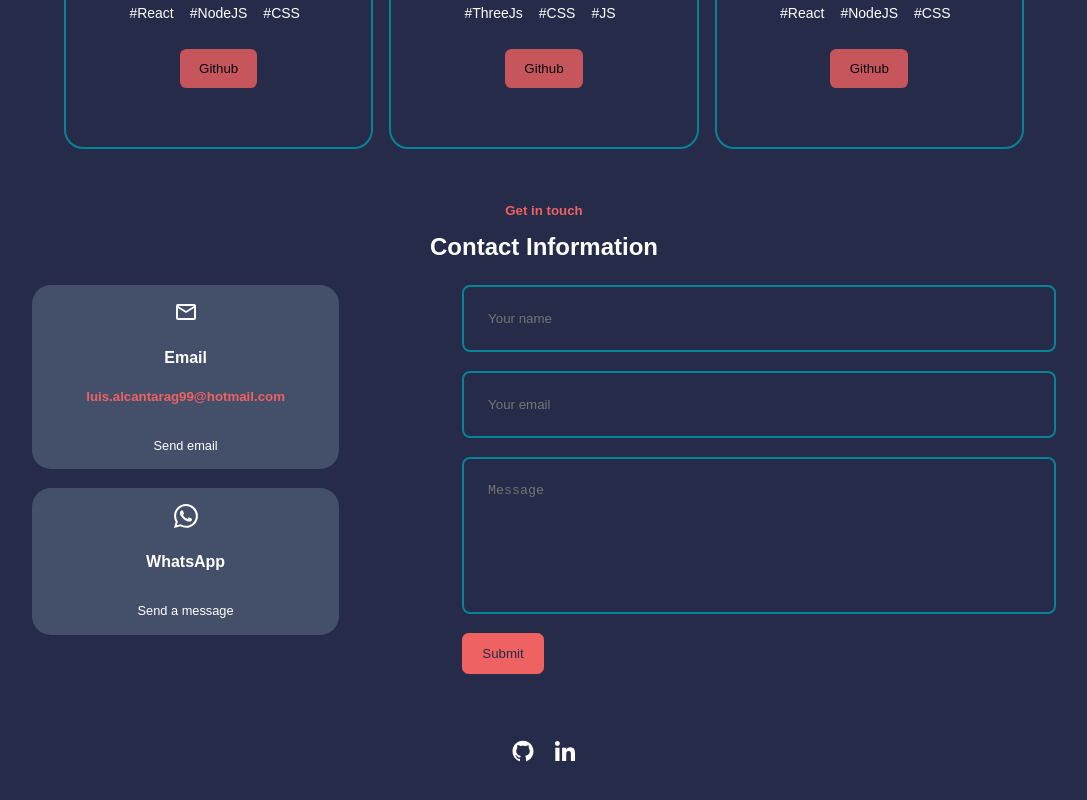
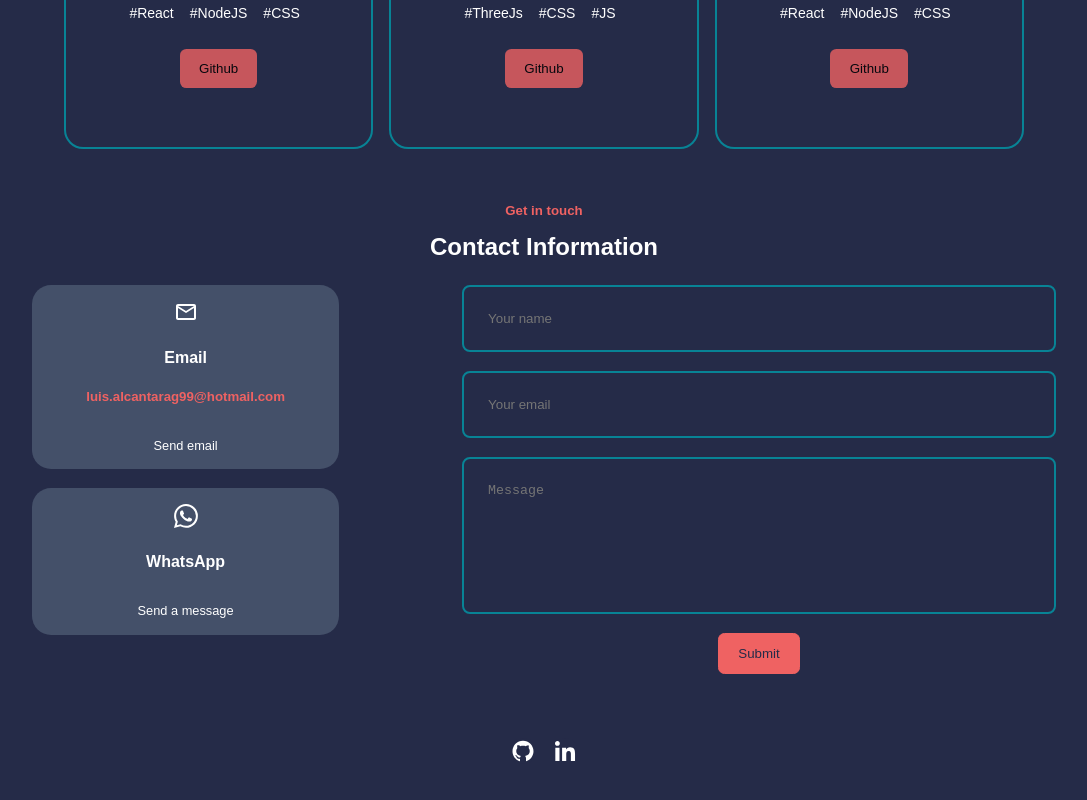
Before and after one commit to EmilioAG99/portfolio_v2, a React (Vite) app: page / in a window 1280 px wide. Shown: the part 2849-3649 px from the top of the page, without its empty margins (96-1183 px from the left). Built offline with nearby package versions, Linux system fonts and the light colour scheme.

Commit message:
Update contacts.css

```diff
--- a/src/components/contacts.css
+++ b/src/components/contacts.css
@@ -47,6 +47,10 @@ form {
   gap: 1.2rem;
 }
 
+form button{
+  align-self:center;
+}
+
 input,
 textarea {
   padding: 1.5rem;
```
